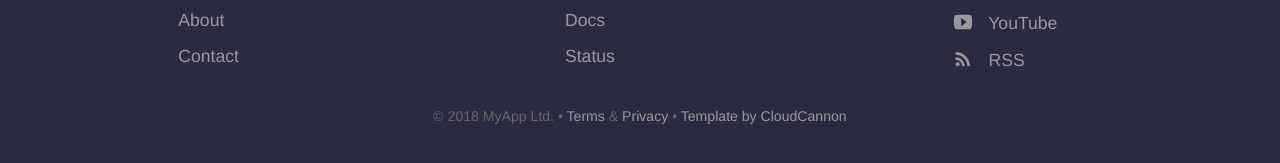
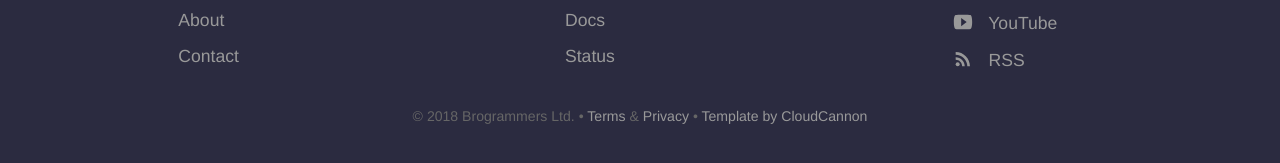
Before and after one commit to uSRyune/brogrammers-site, a Jekyll site: the page built from index.html, in a window 1280 px wide and 900 px high, scrolled down 2499 px. Shown: the part 723-886 px from the top of the window. Built offline with Jekyll 4.4.1, drawn with Linux system fonts in a browser that asks for light colours.

Commit message:
Update default.html

```diff
--- a/_layouts/default.html
+++ b/_layouts/default.html
@@ -44,7 +44,7 @@
 					</ul>
 					{% endfor %}
 				</div>
-				<p class="copyright">&copy; {{ site.time | date: '%Y' }} MyApp Ltd. • <a href="#">Terms</a> &amp; <a href="#">Privacy</a> • <a href="https://cloudcannon.com/">Template by CloudCannon</a></p>
+				<p class="copyright">&copy; {{ site.time | date: '%Y' }} Brogrammers Ltd. • <a href="#">Terms</a> &amp; <a href="#">Privacy</a> • <a href="https://cloudcannon.com/">Template by CloudCannon</a></p>
 			</div>
 		</footer>
 		<script>
```
